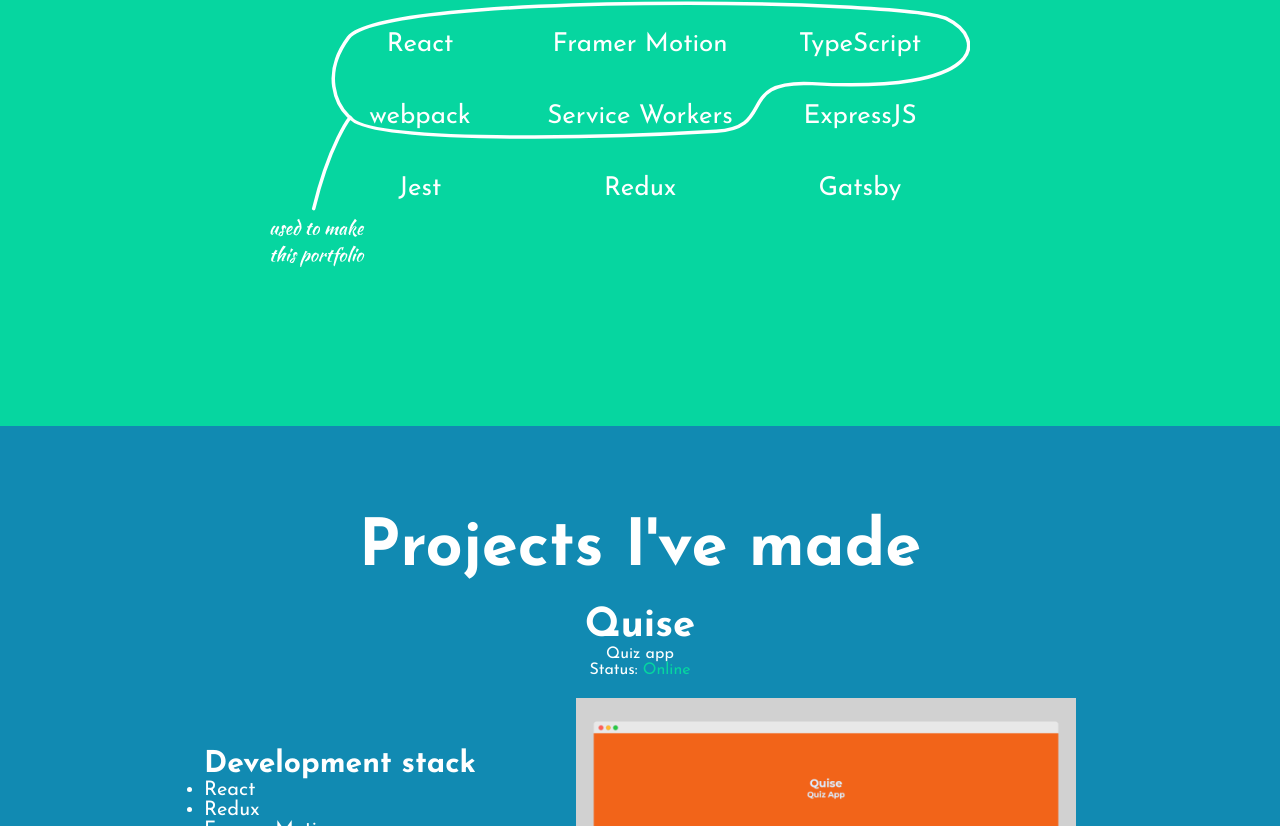
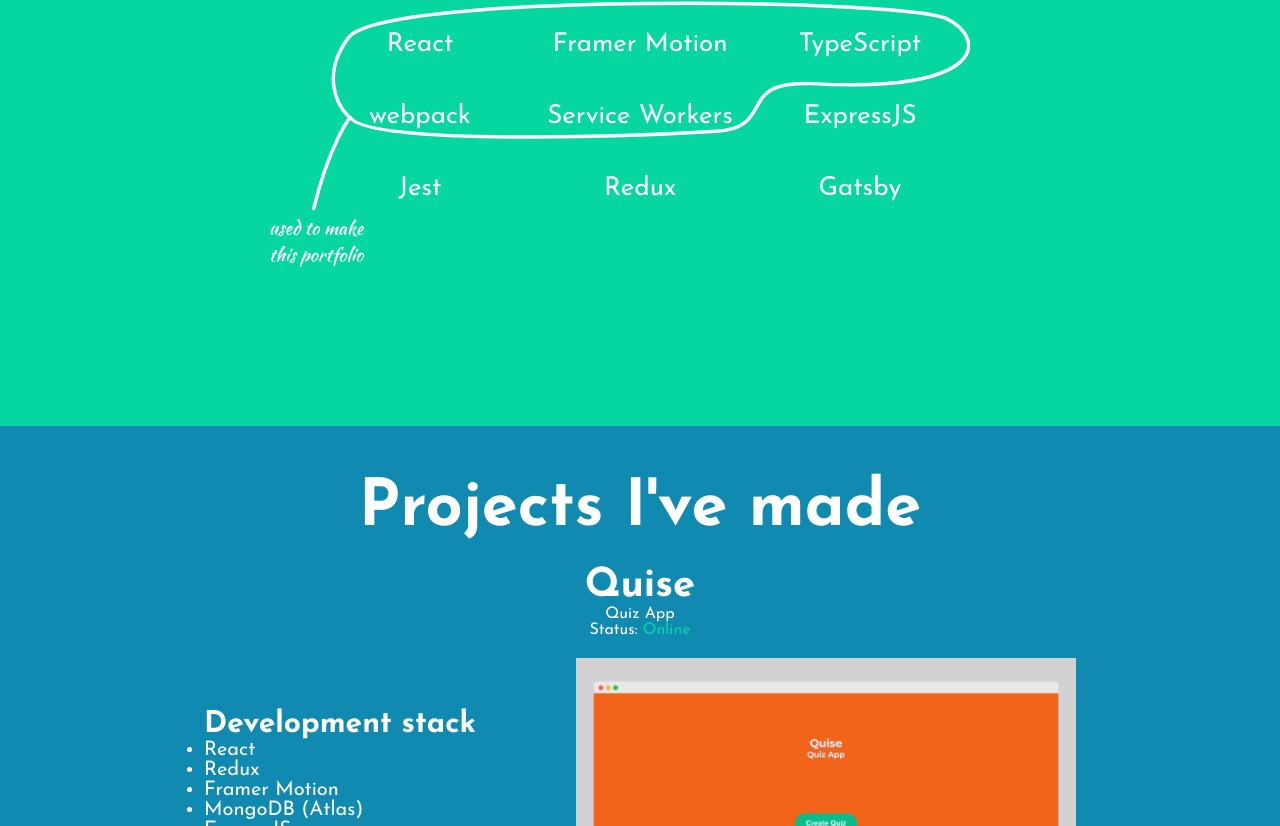
Before and after one commit to ShatterPlayer/portfolio, a React app: page / in a window 1280 px wide. Shown: the part 1974-2800 px from the top of the page. Built offline with nearby package versions, Linux system fonts and the light colour scheme.

Commit message:
Added animations to projects section

```diff
--- a/package.json
+++ b/package.json
@@ -30,6 +30,7 @@
     "type-check": "tsc --noEmit"
   },
   "dependencies": {
+    "axios": "^0.27.2",
     "framer-motion": "^6.3.4",
     "react": "^18.1.0",
     "react-dom": "^18.1.0",
--- a/src/components/Project.tsx
+++ b/src/components/Project.tsx
@@ -1,18 +1,24 @@
 import React from 'react'
 import styled from 'styled-components'
+import { motion, Variants } from 'framer-motion'
 
 import ContentContainer from './ContentContainer'
 import Button from './Button'
+import Headline from './Headline'
 
-import quiseImage from '../images/quise.png'
-
-import Headline from './Headline'
+import {
+  movementVariants,
+  opacityVariants,
+  viewport,
+} from '../whileInViewSettings'
 
 const Container = styled(ContentContainer)`
   display: flex;
   flex-direction: column;
   align-items: center;
   padding: 25px 0;
+  width: 100%;
+  overflow-x: hidden;
 `
 
 const StyledHeadline = styled(Headline)`
@@ -31,7 +37,7 @@ const SubContainer = styled.div`
   margin: 20px 0;
 `
 
-const Image = styled.img`
+const Image = styled(motion.img)`
   width: 500px;
   margin-left: 100px;
 `
@@ -44,34 +50,58 @@ const List = styled.ul`
   font-size: 20px;
 `
 
-function Project() {
+interface Props {
+  name: string
+  description: string
+  technologies: string[]
+  image: string
+  githubProjectName: string
+  website: string
+}
+
+function Project({
+  name,
+  description,
+  technologies,
+  image,
+  githubProjectName,
+  website,
+}: Props) {
   return (
-    <Container as="article">
-      <StyledHeadline>Quise</StyledHeadline>
-      <p>Quiz app</p>
-      <p>
+    <Container
+      as={motion.article}
+      initial="hidden"
+      whileInView="visible"
+      viewport={viewport}
+    >
+      <StyledHeadline as={motion.h2} variants={opacityVariants}>
+        {name}
+      </StyledHeadline>
+      <motion.p variants={opacityVariants}>{description}</motion.p>
+      <motion.p variants={opacityVariants}>
         Status: <Green>Online</Green>
-      </p>
+      </motion.p>
       <SubContainer>
-        <div>
+        <motion.div variants={movementVariants} custom={-1000}>
           <ListHeader>Development stack</ListHeader>
           <List>
-            <li>React</li>
-            <li>Redux</li>
-            <li>Framer Motion</li>
-            <li>MongoDB (Atlas)</li>
-            <li>ExpressJS</li>
-            <li>JWT</li>
-            <li>styled-components</li>
+            {technologies.map(tech => (
+              <li key={tech}>{tech}</li>
+            ))}
           </List>
-        </div>
-        <Image src={quiseImage} alt="quise" />
+        </motion.div>
+        <Image
+          variants={movementVariants}
+          custom={1000}
+          src={image}
+          alt={name}
+        />
       </SubContainer>
-      <SubContainer>
-        <Button linkTo="https:github.com/ShatterPlayer/quise-frontend">
+      <SubContainer as={motion.div} variants={opacityVariants}>
+        <Button linkTo={'https:github.com/ShatterPlayer/' + githubProjectName}>
           Source code
         </Button>
-        <Button linkTo="https://quise.netlify.app">Check out</Button>
+        <Button linkTo={website}>Check out</Button>
       </SubContainer>
     </Container>
   )
--- a/src/components/SectionWrapper.tsx
+++ b/src/components/SectionWrapper.tsx
@@ -6,7 +6,7 @@ interface Props {
 
 const SectionWrapper = styled.section<Props>`
   background-color: ${props => props.theme.colors[props.backgroundColor]};
-  height: 100vh;
+  min-height: 100vh;
   width: 100%;
   display: flex;
   justify-content: center;
--- a/src/components/Summary.tsx
+++ b/src/components/Summary.tsx
@@ -6,6 +6,8 @@ import ContentContainer from './ContentContainer'
 import Headline from './Headline'
 
 import avatarImage from '../images/avatar.png'
+
+import { movementVariants } from '../whileInViewSettings'
 
 const Wrapper = styled.div`
   overflow-x: hidden;
@@ -36,19 +38,6 @@ const Image = styled(motion.img)`
   margin: 20px;
 `
 
-const childrenVariants: Variants = {
-  hidden: xOffset => ({
-    x: xOffset,
-  }),
-  visible: {
-    x: 0,
-    transition: {
-      type: 'spring',
-      duration: 0.5,
-    },
-  },
-}
-
 function Summary() {
   return (
     <Wrapper>
@@ -62,7 +51,7 @@ function Summary() {
           amount: 0.5,
         }}
       >
-        <ContentPart variants={childrenVariants} custom={-1000}>
+        <ContentPart variants={movementVariants} custom={-1000}>
           <EntrySentence>Hello, I'm Michał</EntrySentence>
           <Description>
             Open source enthusiast from Poland. Since 2018 I’ve been expanding
@@ -73,7 +62,7 @@ function Summary() {
           </Description>
         </ContentPart>
         <Image
-          variants={childrenVariants}
+          variants={movementVariants}
           custom={1000}
           src={avatarImage}
           alt="avatar"
--- a/src/components/sections/Projects.tsx
+++ b/src/components/sections/Projects.tsx
@@ -4,11 +4,43 @@ import SectionWrapper from '../SectionWrapper'
 import Headline from '../Headline'
 import Project from '../Project'
 
+import quiseImage from '../../images/quise.png'
+import fastmemeImage from '../../images/fastmeme.png'
+
 function Projects() {
   return (
     <SectionWrapper backgroundColor="blue">
       <Headline>Projects I've made</Headline>
-      <Project />
+      <Project
+        name="Quise"
+        description="Quiz App"
+        technologies={[
+          'React',
+          'Redux',
+          'Framer Motion',
+          'MongoDB (Atlas)',
+          'ExpressJS',
+          'JWT',
+          'styled-components',
+        ]}
+        image={quiseImage}
+        githubProjectName="quise-frontend"
+        website="https://quise.netlify.app/"
+      />
+      <Project
+        name="FastMeme"
+        description="Real-Time Memes Generator"
+        technologies={[
+          'React',
+          'Service Worker (PWD)',
+          'Jest',
+          'HTML Canvas API',
+          'styled-components',
+        ]}
+        image={fastmemeImage}
+        githubProjectName="FastMeme"
+        website="https://fastmeme.ml/"
+      />
     </SectionWrapper>
   )
 }
--- /dev/null
+++ b/src/whileInViewSettings.ts
@@ -0,0 +1,31 @@
+import { Variants } from 'framer-motion'
+
+export const viewport = {
+  once: true,
+  amount: 0.5,
+}
+
+export const movementVariants: Variants = {
+  hidden: (xOffset: number) => ({
+    x: xOffset,
+  }),
+  visible: {
+    x: 0,
+    transition: {
+      type: 'spring',
+      duration: 0.5,
+    },
+  },
+}
+
+export const opacityVariants: Variants = {
+  hidden: {
+    opacity: 0,
+  },
+  visible: {
+    opacity: 1,
+    transition: {
+      duration: 0.5,
+    },
+  },
+}
```
Also changed, not shown: src/images/fastmeme.png (added), 1 other file (tests, documents, lock files or other folders).
